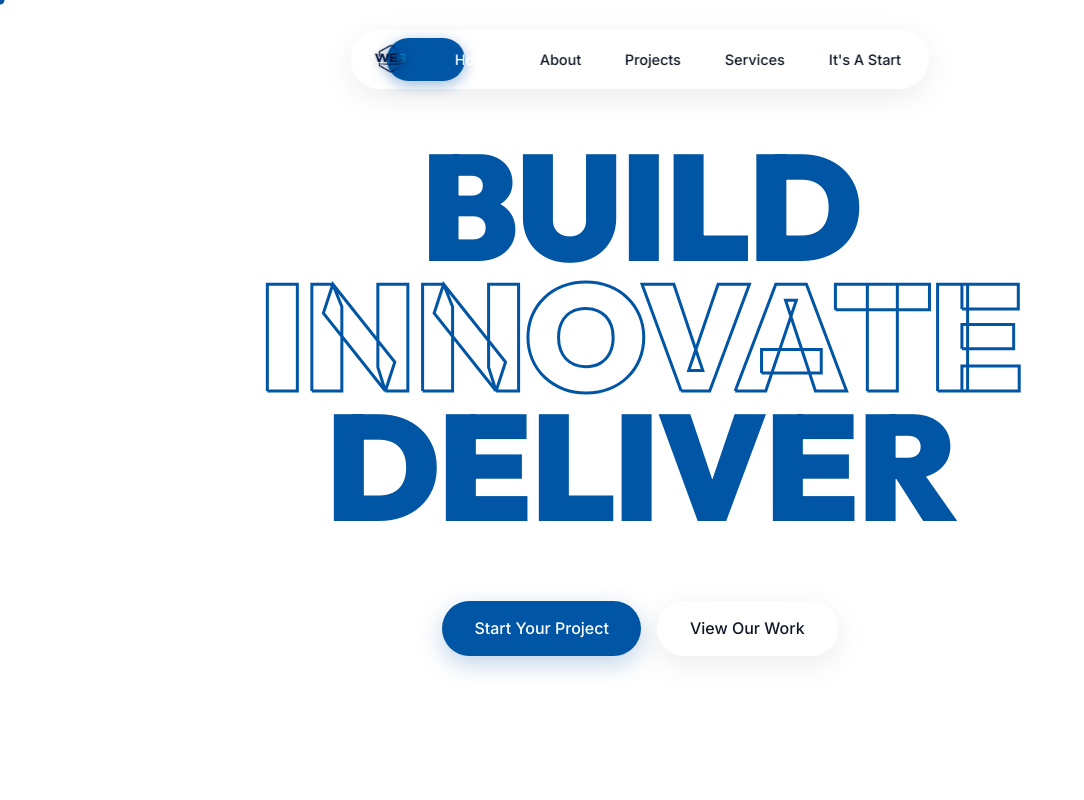
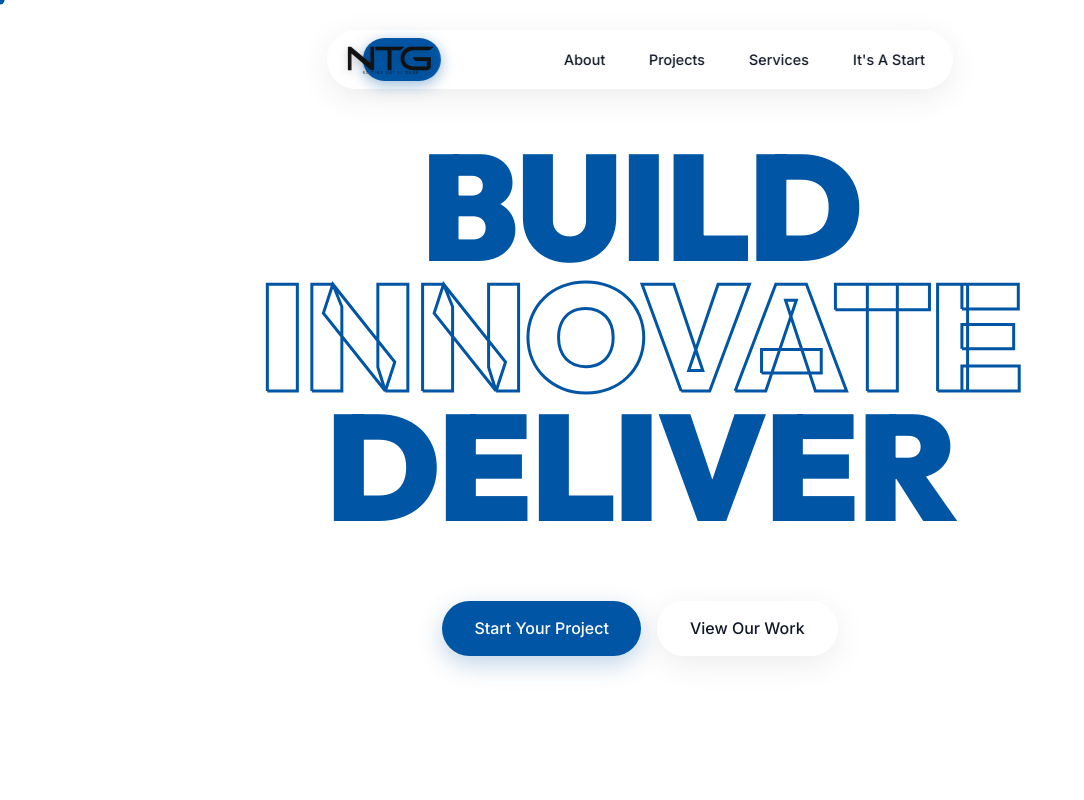
Before and after one commit to pavankalyan-1438/we3-website, a Next.js app: page / in a window 1280 px wide. Shown: the top 800 px of the page, without its empty margins (0-1084 px from the left). Built offline with nearby package versions, Linux system fonts and the light colour scheme.

Commit message:
Replace navigation branding with NTG

```diff
--- a/src/components/Navigation.tsx
+++ b/src/components/Navigation.tsx
@@ -10,7 +10,7 @@ export function Navigation() {
 
       <div className="nav-links" id="nav-container">
         <a href="#hero" className="nav-logo btn-magnetic">
-          <img src="/we3-logo.png" alt="WE3 Logo" />
+          <img src="/ntg-logo.svg" alt="NTG Logo" />
         </a>
         <a href="#hero" className="nav-item active btn-magnetic" data-target="hero">
           Home
```
